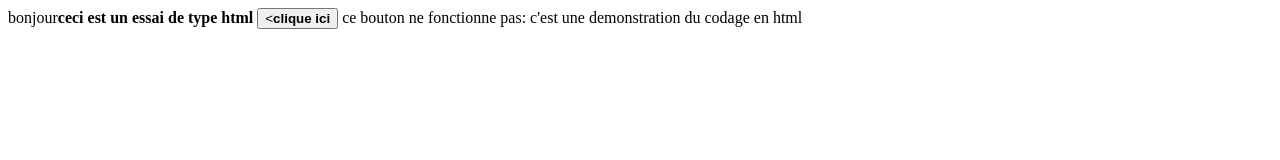
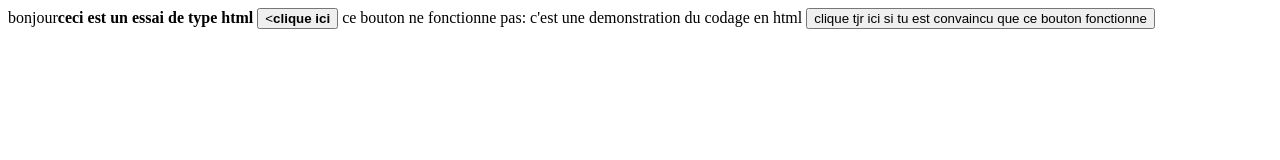
Before and after one commit to titou579/essai, a website: page index.html in a window 1280 px wide. Drawn offline with Linux system fonts and the light colour scheme.

Commit message:
index.html

```diff
--- a/index.html
+++ b/index.html
@@ -4,5 +4,6 @@
   <body>
     <button><<strong>clique ici</strong></button>
     <t>ce bouton ne fonctionne pas: c'est une demonstration du codage en html</t>
+    <button>clique tjr ici si tu est convaincu que ce bouton fonctionne</button>
   </body>
 </html>
```
